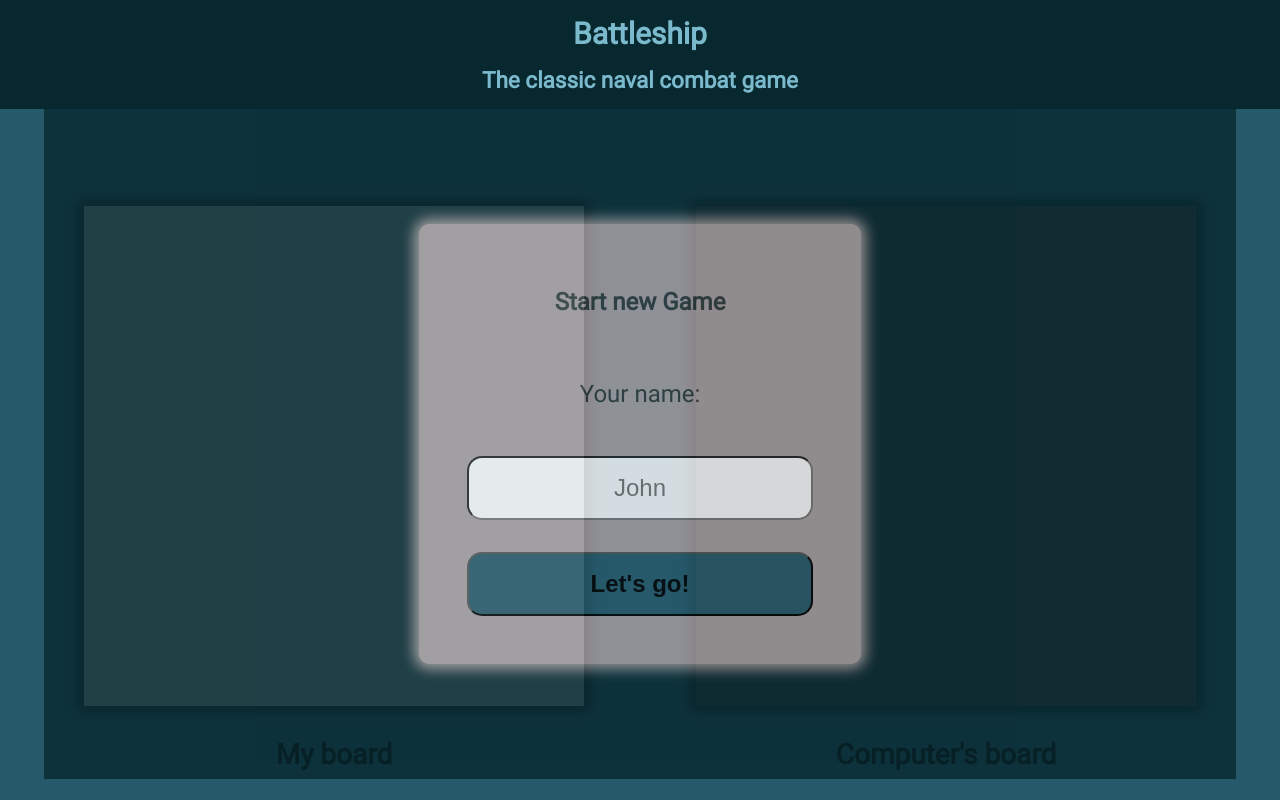
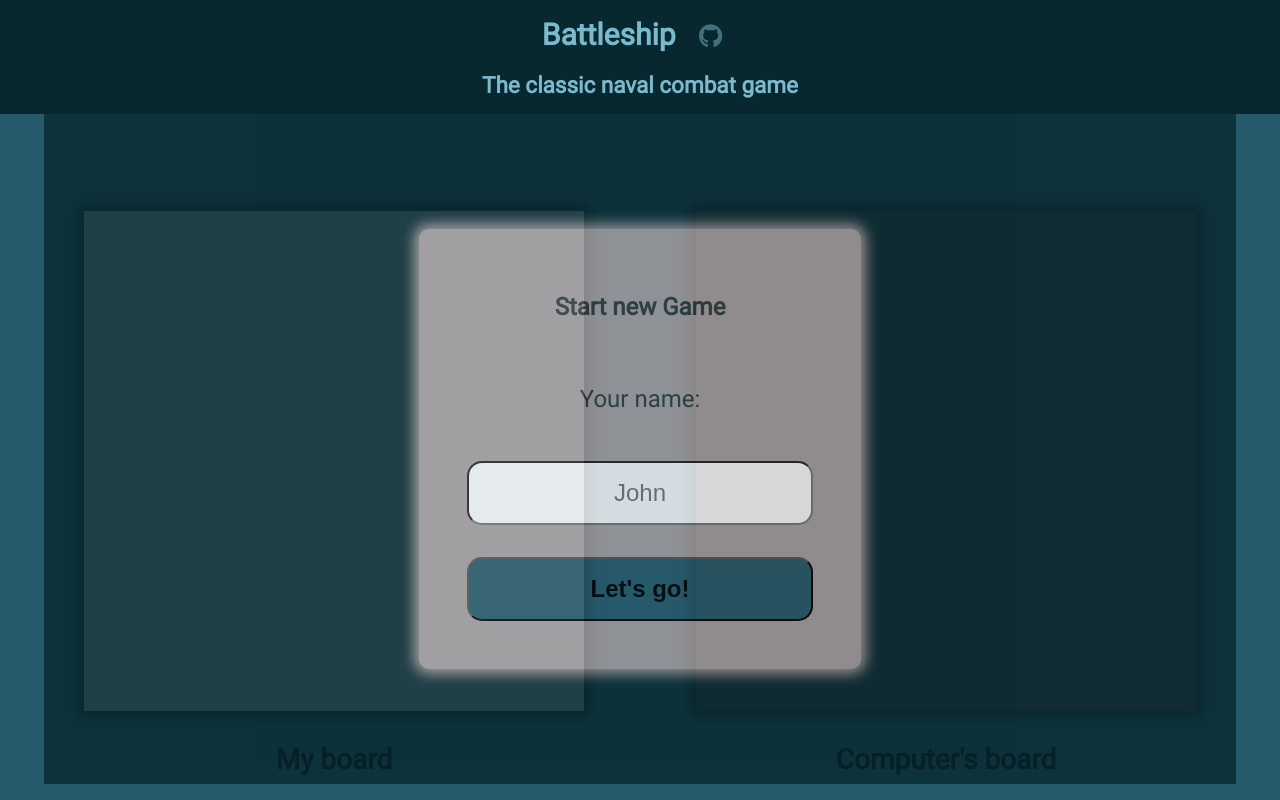
Before and after one commit to BalazsBanfi/Battleship, a website built with webpack: page src/index.html in a window 1280 px wide. Built offline with nearby package versions, Linux system fonts and the light colour scheme.

Commit message:
Add fa header

```diff
--- a/src/index.html
+++ b/src/index.html
@@ -11,11 +11,21 @@
     <link rel="stylesheet" href="style.css" />
     <link rel="icon" type="image/png" sizes="32x32" href="ship.png" />
     <script src="main.js" defer type="module"></script>
+    <script
+      src="https://kit.fontawesome.com/7f7b3898f4.js"
+      crossorigin="anonymous"
+    ></script>
     <title>Battleship</title>
   </head>
   <body>
     <header>
-      <h1>Battleship</h1>
+      <h1>
+        Battleship
+        <a href="https://github.com/BalazsBanfi" target="_blank">
+          <i class="fab fa-github"></i
+        ></a>
+      </h1>
+
       <h2>The classic naval combat game</h2>
     </header>
     <div class="container">
--- a/src/style.css
+++ b/src/style.css
@@ -64,6 +64,17 @@ header * {
 
 #compParagraph {
   color: var(--paraC);
+}
+
+.fa-github {
+  color: var(--headC);
+  opacity: 0.5;
+  font-size: 1.5rem;
+  transition: transform 0.3s ease-in-out;
+}
+
+.fa-github:hover {
+  transform: scale(1.25);
 }
 
 /**********************
```
